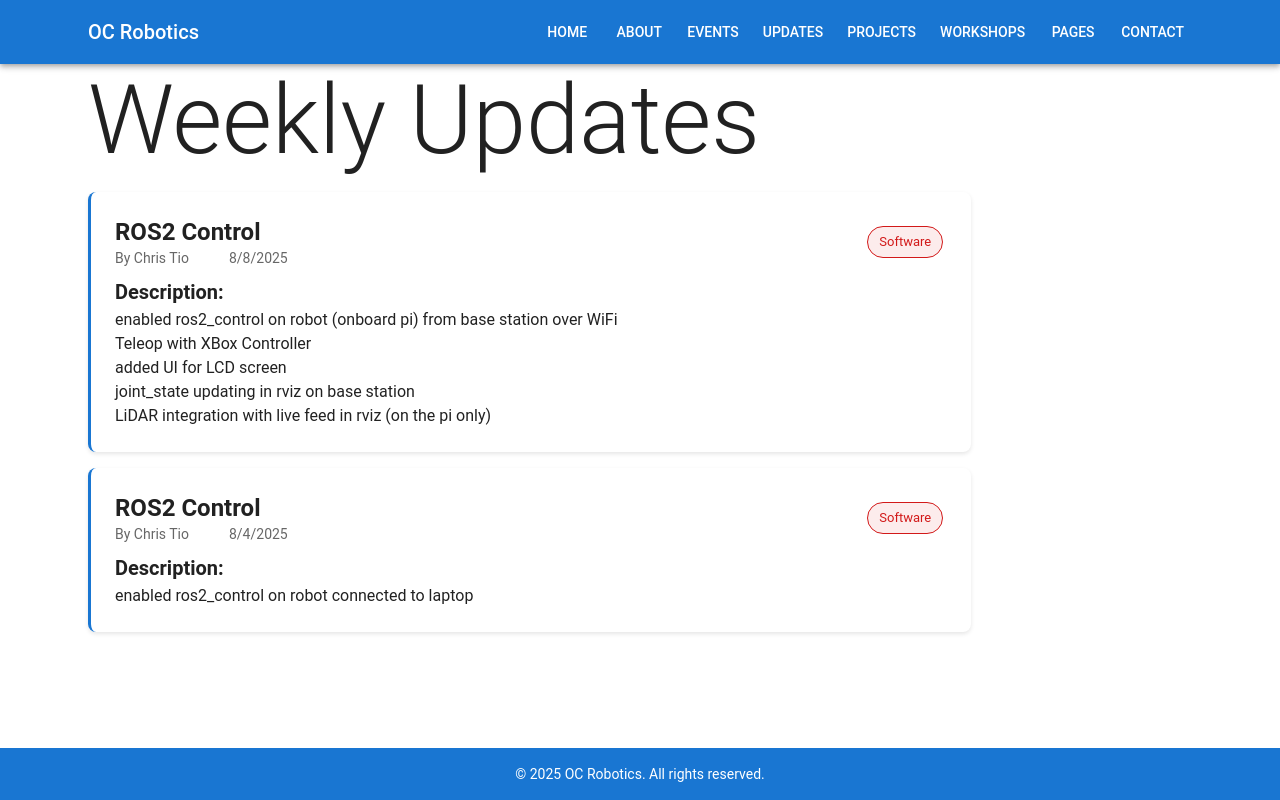
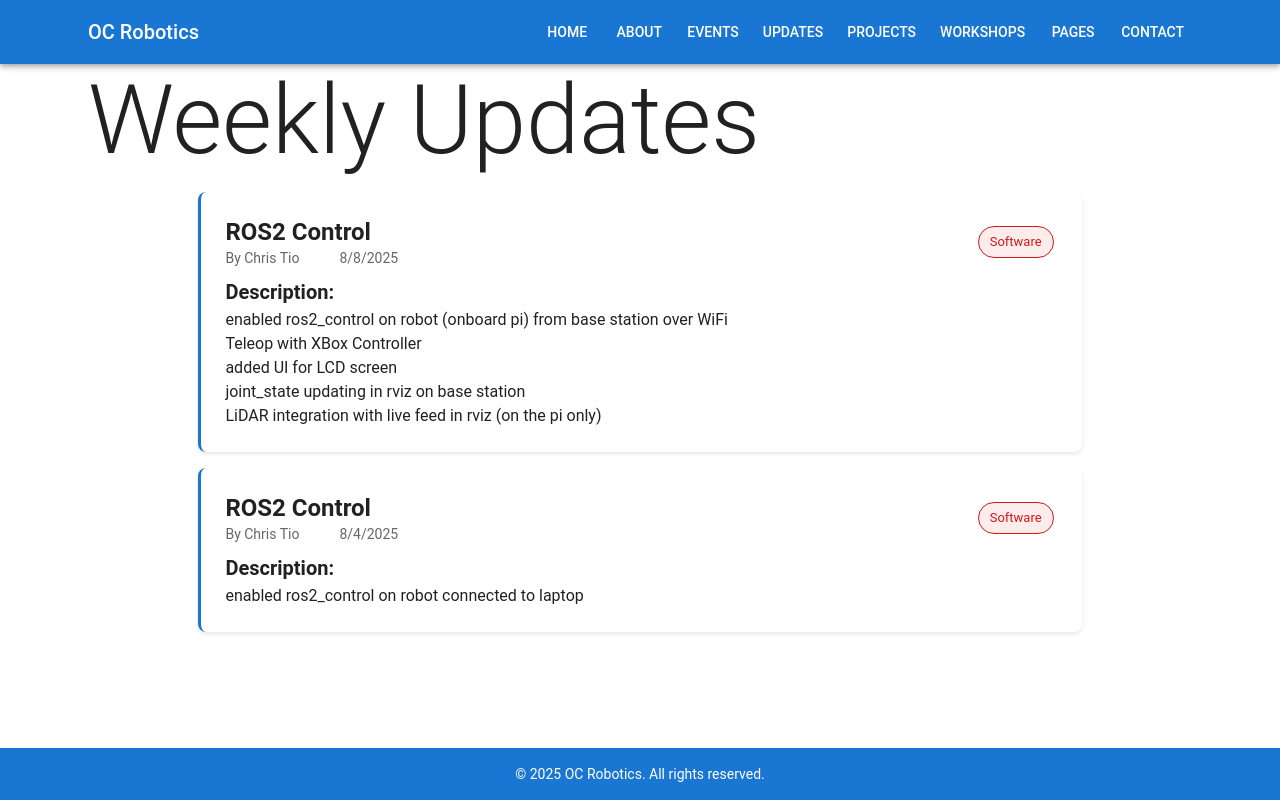
Before and after one commit to oc-robotics/OC-Robotics-Website, a Next.js app: page /updates in a window 1280 px wide. Built offline with nearby package versions, Linux system fonts and the light colour scheme.

Commit message:
center the blogs

```diff
--- a/app/updates/page.jsx
+++ b/app/updates/page.jsx
@@ -12,8 +12,7 @@ export default async function Updates() {
         sx={{
           mt: 2,
           justifyContent: 'center',
-          alignItems: 'stretch',
-          width: '100%',
+          alignItems: 'center',
         }}>
         {blogs.map((blog, index) => (
             <UpdateTag key={index} blog={blog} />
```
